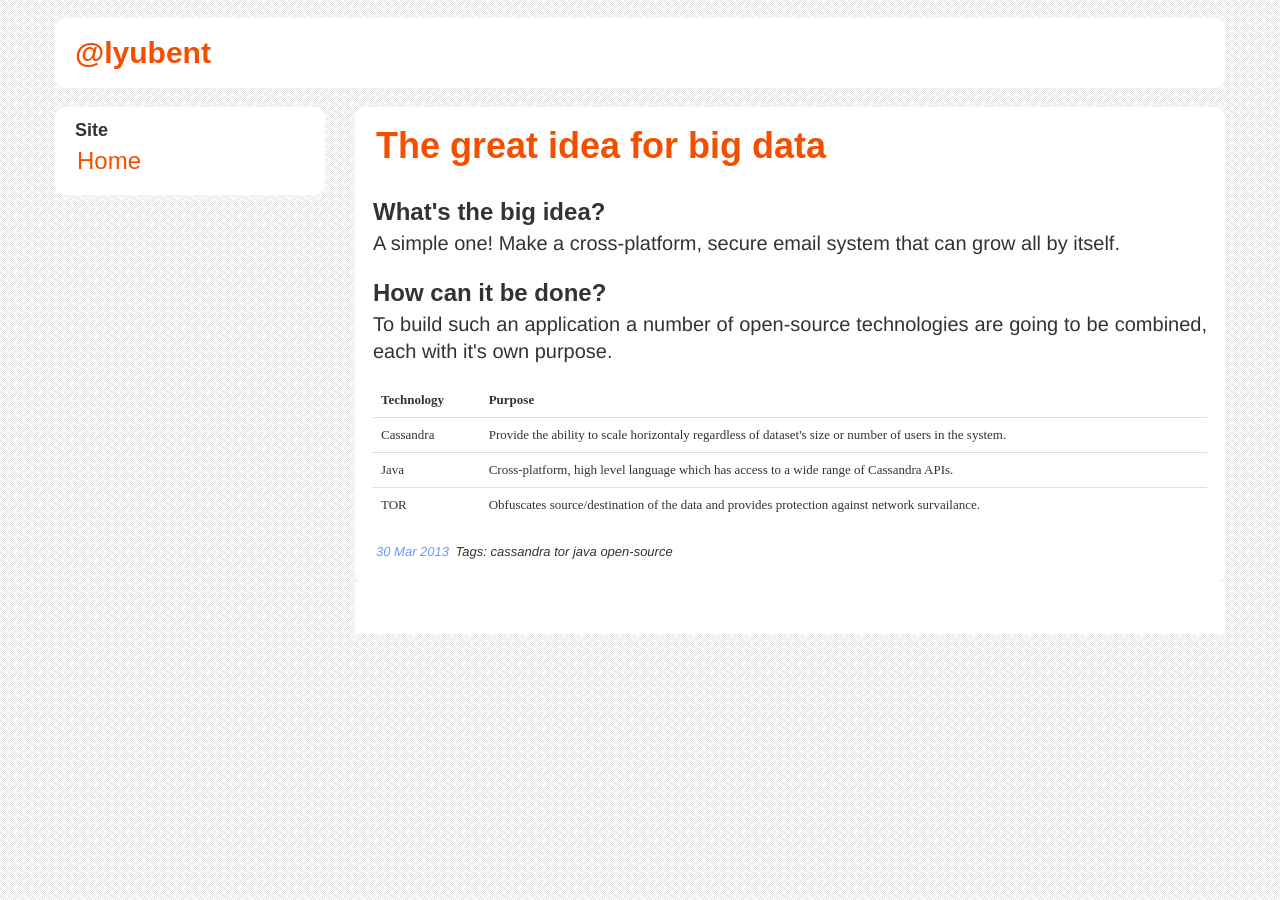
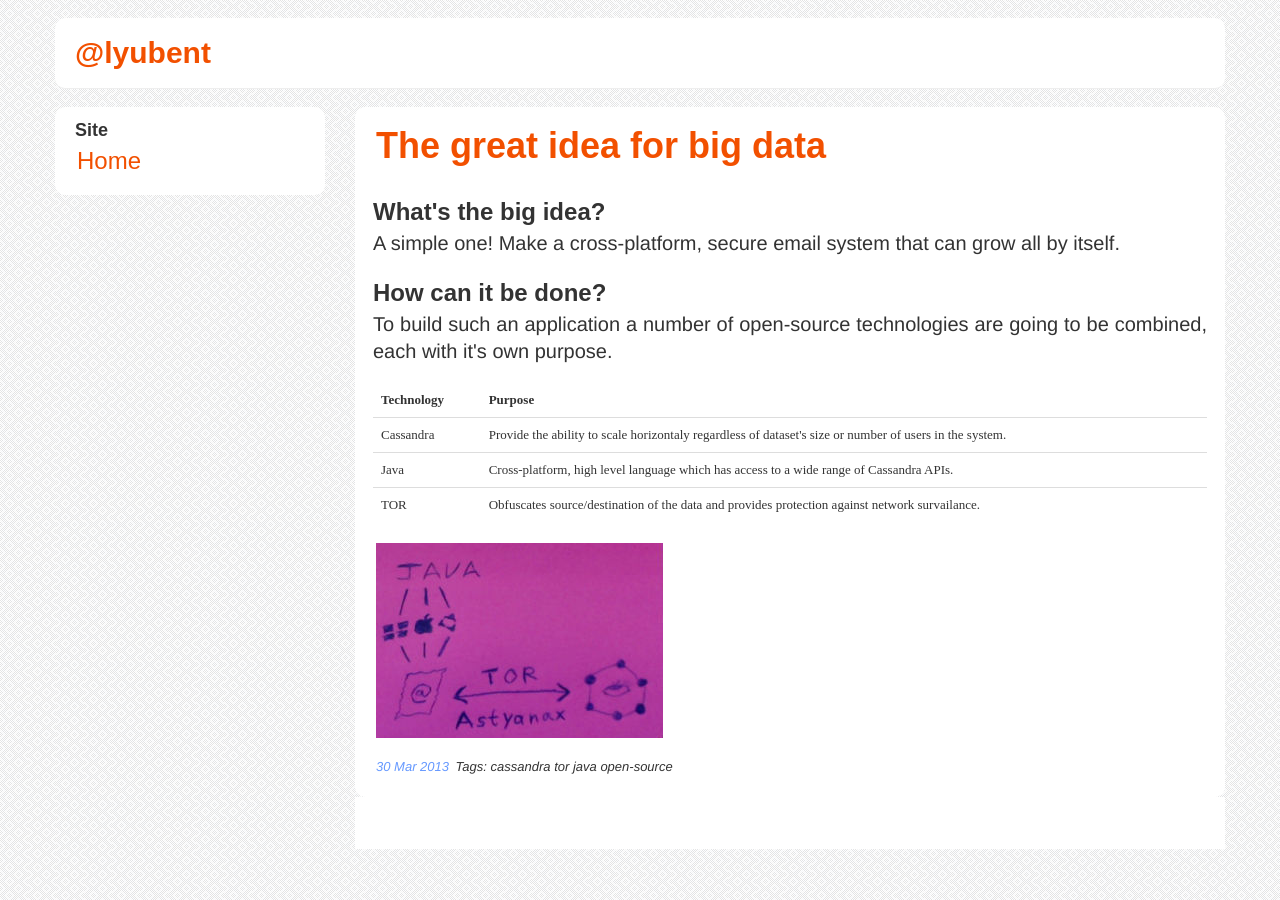
Before and after one commit to lyubent/lyubent.github.com, a Jekyll site: the page built from _posts/2013-03-30-the-great-idea-for-big-data.md, in a window 1280 px wide. Built offline with Jekyll 4.4.1, drawn with Linux system fonts in a browser that asks for light colours; some web fonts are replaced.

Commit message:
Updated _posts/2013-03-30-the-great-idea-for-big-data.md

```diff
--- a/_posts/2013-03-30-the-great-idea-for-big-data.md
+++ b/_posts/2013-03-30-the-great-idea-for-big-data.md
@@ -40,3 +40,7 @@ To build such an application a number of open-source technologies are going to b
     </tr>
   </tbody>
 </table>
+
+
+
+[![Untitled.jpg](/thumbnails/images/Untitled.jpg)](/images/Untitled.jpg)
```
